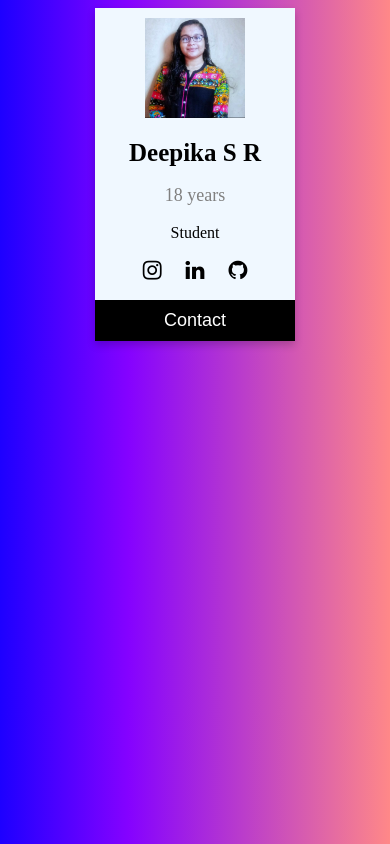
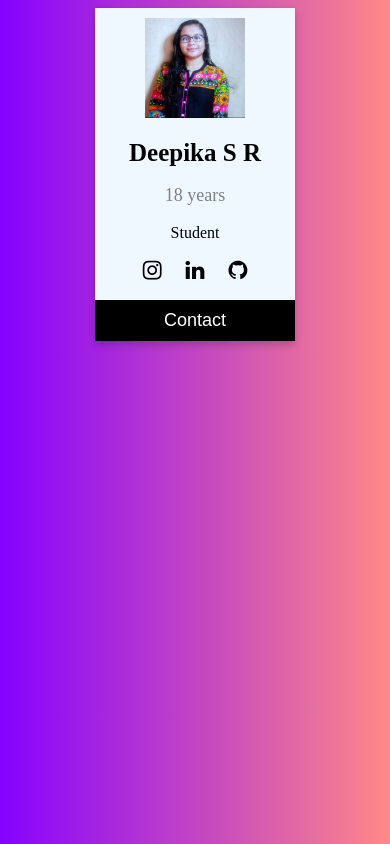
Before and after one commit to DeepikaSR4/ProfileCard, a plain HTML site: page index.html in a window 390 px wide. Drawn offline with Linux system fonts and the light colour scheme.

Commit message:
Update style.css

```diff
--- a/style.css
+++ b/style.css
@@ -49,6 +49,10 @@ background: linear-gradient(90deg, rgba(29,0,255,1) 0%, rgba(133,2,255,1) 33%, r
   }
 
   @media (max-width:500px){
+    .body{
+  background: rgb(29,0,255);
+background: linear-gradient(90deg, rgba(133,2,255,1) 0%, rgba(255,136,136,1) 100%);
+}
     .img{
       width: 100px;
       padding-top: px;
```
